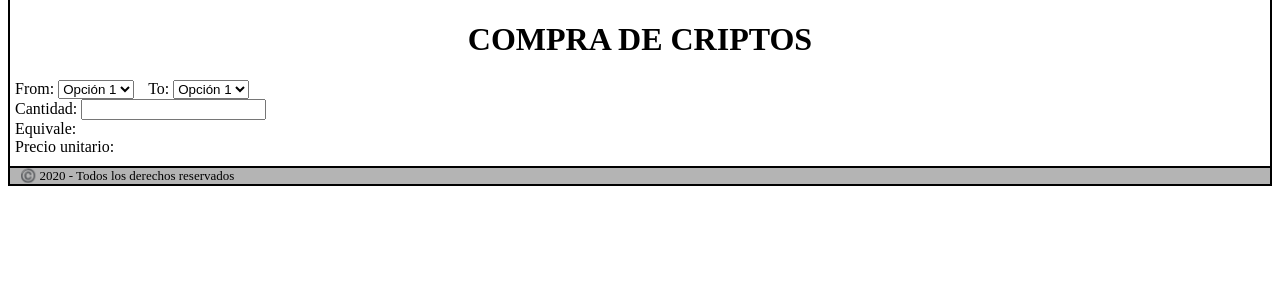
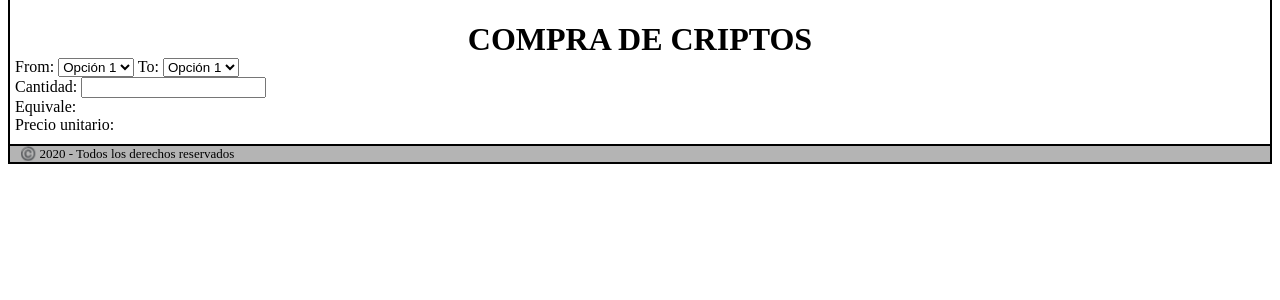
Before and after one commit to Cobra914/proyecto_final_flask, a Flask app: page /purchase in a window 1280 px wide. Shown: the part 100-400 px from the top of the page. Run offline with Flask 3, Linux system fonts and the light colour scheme.

Commit message:
feat: logrado estilo en tabla inicio

```diff
--- a/mycrypto/static/css/styles.css
+++ b/mycrypto/static/css/styles.css
@@ -31,6 +31,7 @@ footer {
 }
 
 .paper {
+    border-collapse: collapse;
     width: 100%;
     height: 100%;
     padding: 5px;
@@ -40,6 +41,7 @@ footer {
 }
 
 .cabecera {
+    border-collapse: collapse;
     border-width: 2px;
     border-style: solid;
     border-color: rgb(180, 180, 180);
@@ -47,6 +49,8 @@ footer {
 }
 
 .dato {
+    border-collapse: collapse;
+    border-right: 2px solid rgb(180, 180, 180);
     text-align: center;
 }
 
@@ -58,10 +62,5 @@ footer {
 
 .subtitulo {
     text-align: center;
+    margin-bottom: 0px;
 }
-
-.menu-from {}
-
-.menu-to {
-    padding-left: 10px;
-}
--- a/mycrypto/templates/compra.html
+++ b/mycrypto/templates/compra.html
@@ -9,32 +9,33 @@
 {% endblock page_title %}
 
 {% block contenido %}
-<label class="menu-from" for="menu-from">From:</label>
-<select id="menu-from">
+<label class="container" for="menu-from">From:</label>
+<select class="container" id="menu-from">
     <option value="opcion1">Opción 1</option>
     <option value="opcion2">Opción 2</option>
     <option value="opcion3">Opción 3</option>
     <option value="opcion4">Opción 4</option>
 </select>
 
-<label class="menu-to" for="menu-to">To:</label>
-<select id="menu-to">
+<label class="container" for="menu-to">To:</label>
+<select class="container" id="menu-to">
     <option value="opcion1">Opción 1</option>
     <option value="opcion2">Opción 2</option>
     <option value="opcion3">Opción 3</option>
     <option value="opcion4">Opción 4</option>
 </select>
 
-<div class="campo-compra">
+<div class="container">
     <label for="cantidad-usuario">Cantidad:</label>
     <input type="number">
 </div>
 
-<div class="campo-compra">
+<div class="container">
     <label for="equivale">Equivale:</label>
+    <span class="i"></span>
 </div>
 
-<div class="campo-compra">
+<div class="container">
     <label for="precio-unitario">Precio unitario:</label>
 </div>
 
```
Also changed, not shown: mycrypto/forms.py (+15 -0 lines).
